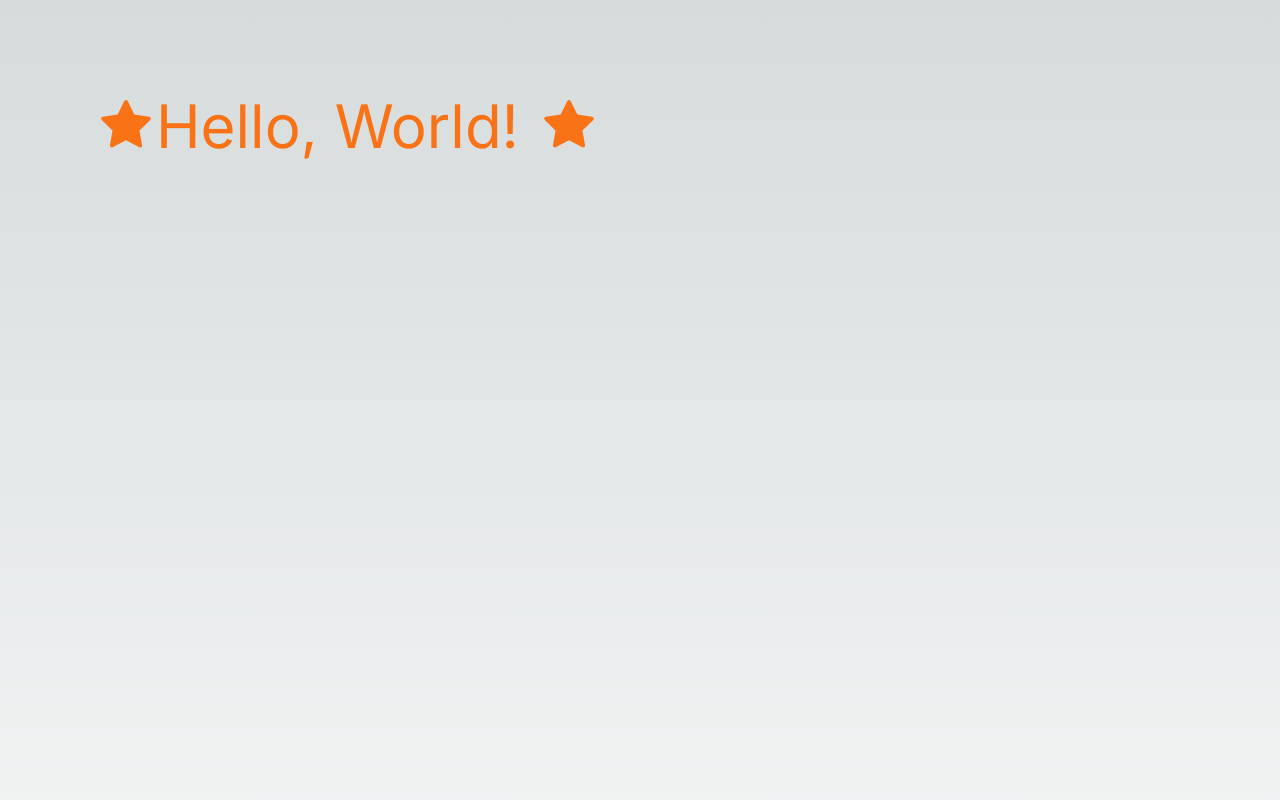
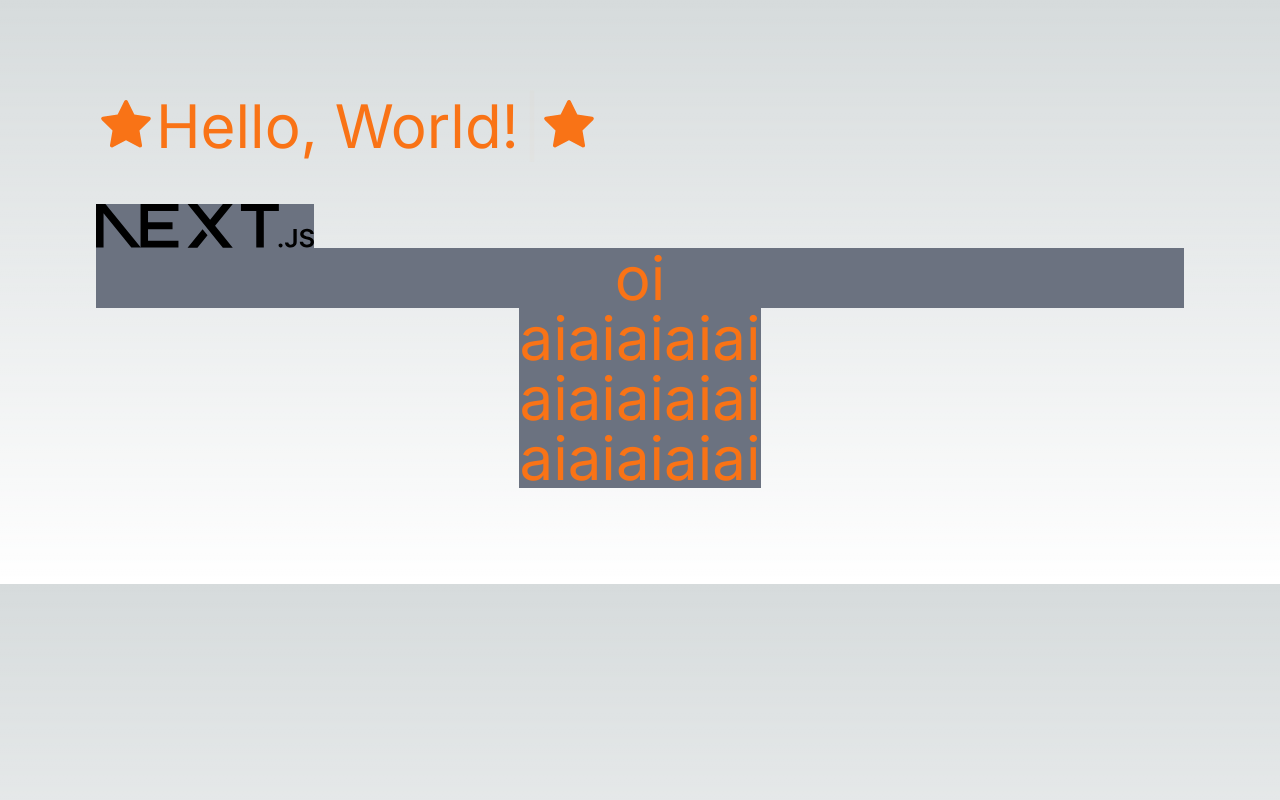
Before and after one commit to TurinoS/Motion-Page-Demo, a Next.js app: page / in a window 1280 px wide. Shown: the top 800 px of the page. Built offline with nearby package versions, Linux system fonts and the light colour scheme.

Commit message:
adicionado tilt em uma imagem

```diff
--- a/package.json
+++ b/package.json
@@ -22,6 +22,7 @@
     "react": "18.2.0",
     "react-dom": "18.2.0",
     "react-icons": "^4.11.0",
+    "react-parallax-tilt": "^1.7.165",
     "react-simple-typewriter": "^5.0.1",
     "tailwindcss": "3.3.3",
     "typescript": "5.2.2"
--- a/src/app/page.tsx
+++ b/src/app/page.tsx
@@ -1,8 +1,11 @@
 'use client'
 
+import Image from 'next/image';
+import img from '../../public/next.svg'
 import { useEffect, useRef } from 'react';
 import { AiFillStar } from 'react-icons/ai'
 import { Typewriter, Cursor } from 'react-simple-typewriter';
+import Tilt from "react-parallax-tilt";
 import AOS from 'aos';
 import 'aos/dist/aos.css';
 AOS.init();
@@ -25,11 +28,23 @@ export default function Home() {
 
   return (
     <main className="flex flex-col p-24 text-6xl text-orange-500">
-      <section className="flex min-h-screen">
-        <AiFillStar />
+      <section className="">
+        <div className='flex mb-12'>
+          <AiFillStar />
         <h1 className='flex gp-2'><Typewriter words={['Hello, World!']} loop={3} cursor={true} cursorStyle=''/></h1>
         <Cursor />
         <AiFillStar />
+        </div>
+        <div className='w-1/5 bg-gray-500'>
+        <Tilt
+            tiltReverse={true}
+            scale={1.05}
+          >
+            <article className='hover:shadow-2xl'>
+              <Image src={img} alt='next image' width={300} />
+            </article>
+          </Tilt>
+            </div>
       </section>
 
       <section
```
Also changed, not shown: 1 other file (tests, documents, lock files or other folders).
